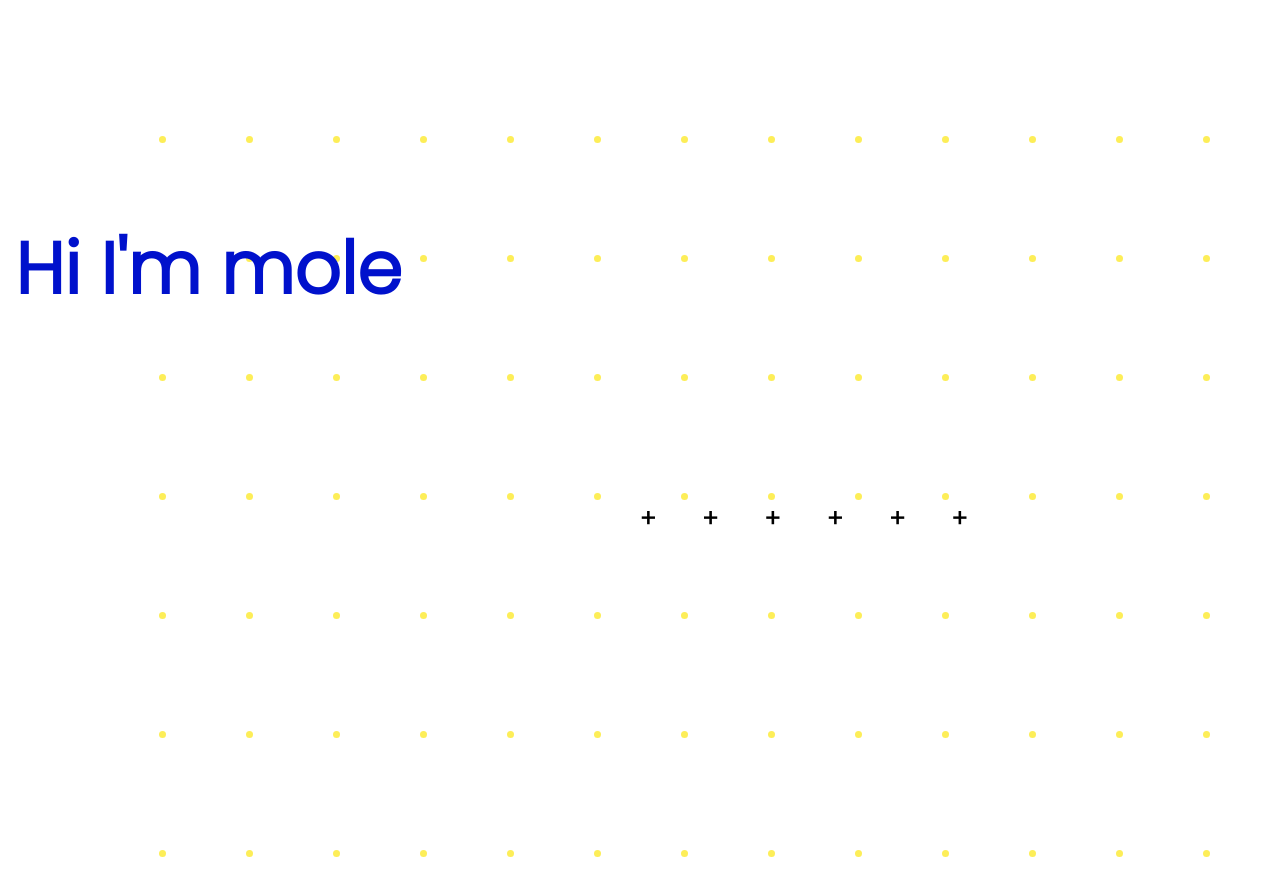
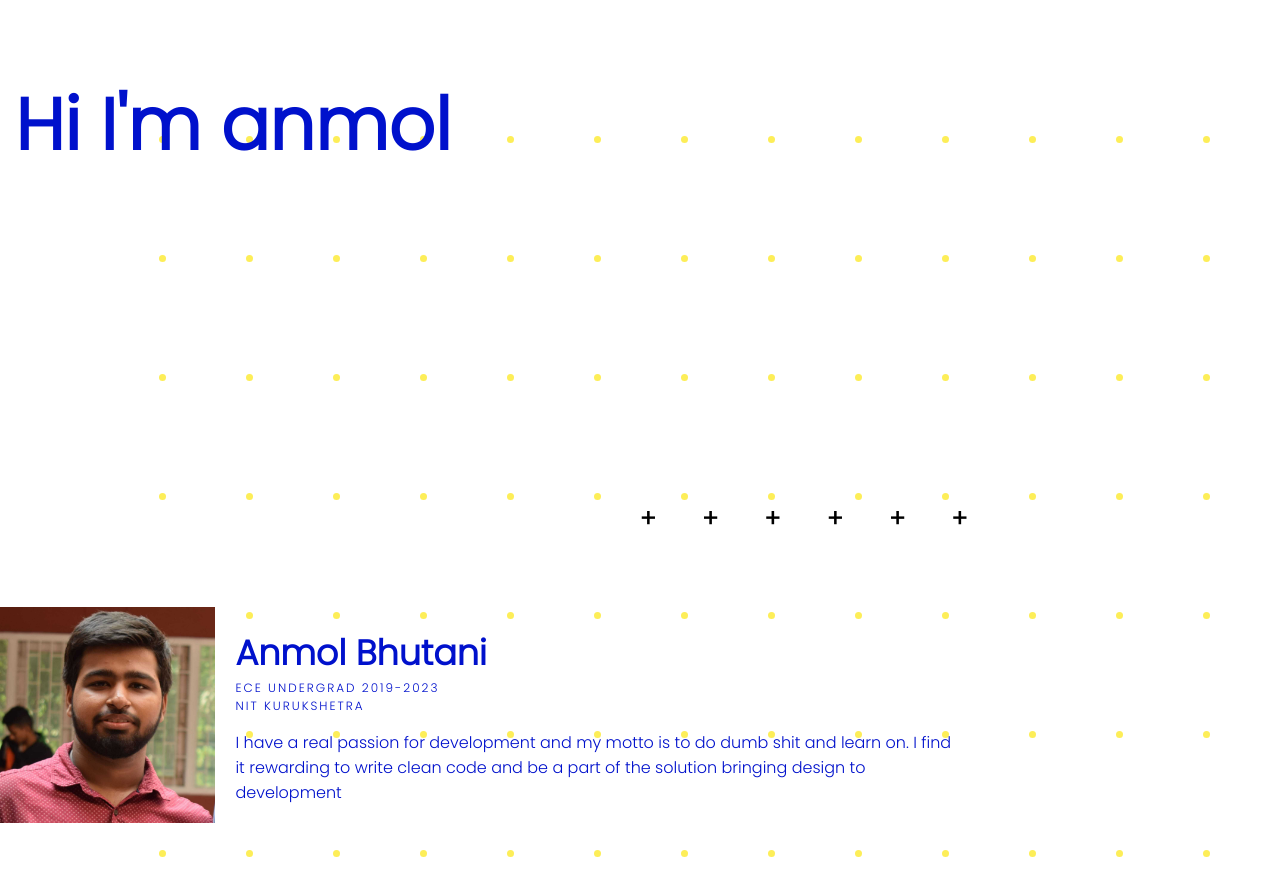
Before and after one commit to hailer24/portfolio, a React (Create React App) app: page / in a window 1280 px wide. Shown: the part 240-1136 px from the top of the page. Before the commit the page ends 909 px from the top, so only its background shows below. Built offline with nearby package versions, Linux system fonts and the light colour scheme; a web font is replaced by a local one.

Commit message:
added brief

```diff
--- a/src/App.js
+++ b/src/App.js
@@ -1,17 +1,18 @@
 import "./App.css";
 import Hero from "./components/hero";
-import Matrix from "./components/matrix";
+import Info from "./components/info";
 import Navbar from "./components/navbar";
-import Plus from "./components/plus";
 
 function App() {
   return (
     <div className="app">
       <div className="spacing"></div>
-      <Plus />
-      <Matrix />
+
       <Navbar />
       <Hero />
+      <div className="spacing"></div>
+      <div className="spacing"></div>
+      <Info />
     </div>
   );
 }
--- a/src/components/hero.js
+++ b/src/components/hero.js
@@ -1,11 +1,31 @@
-import React from "react";
+import React, { useState } from "react";
 import "../styles/home.css";
+import Matrix from "./matrix";
+import Plus from "./plus";
 
 const Hero = () => {
+  // let [name, setName] = useState("anmol");
   return (
     <div className="hero">
+      <Plus />
+      <Matrix />
       <div className="container">
-        <h2>Hi I'm mole</h2>
+        <h2>
+          Hi I'm <span>an</span>mol
+        </h2>
+        <br></br>
+        <div className="addName">
+          {/* {<h2>
+            And you are
+            <input
+              className="nameInput"
+              value={name}
+              onChange={(e) => {
+                setName(e.target.value);
+              }}
+            ></input>}
+            </h2> */}
+        </div>
       </div>
     </div>
   );
--- /dev/null
+++ b/src/components/info.js
@@ -0,0 +1,30 @@
+import React from "react";
+
+const Info = () => {
+  return (
+    <>
+      <div className="info hero">
+        {/* {<h1>A little bit about myself</h1>} */}
+        <div className="wrapper">
+          <div className="img">
+            <img src="assets/profile.jpg" alt="mole" />
+          </div>
+          <div className="heading">
+            <h5 className="hName">Anmol Bhutani</h5>
+            <h6 className="subHeading">
+              ECE undergrad 2019-2023
+              <br /> NIT kurukshetra
+            </h6>
+            <p className="brief">
+              I have a real passion for development and my motto is to do dumb
+              shit and learn on. I find it rewarding to write clean code and be
+              a part of the solution bringing design to development
+            </p>
+          </div>
+        </div>
+      </div>
+    </>
+  );
+};
+
+export default Info;
--- a/src/styles/home.css
+++ b/src/styles/home.css
@@ -2,7 +2,7 @@
   max-width: 1300px;
   margin: auto;
   font-size: 3rem;
-  min-height: 100vh;
+  min-height: 70vh;
   align-items: center;
   display: flex;
   justify-content: center;
@@ -44,3 +44,51 @@
   bottom: 3%;
   left: 50%;
 }
+
+.nameInput {
+  border: none;
+  border-bottom: solid 2px #fdee58;
+}
+.nameInput:focus {
+  border: none;
+  border-bottom: solid 2px #fdee58;
+}
+
+.img {
+  width: 24%;
+}
+.wrapper {
+  display: flex;
+  flex-direction: row;
+}
+.img img {
+  width: 100%;
+}
+
+.hName {
+  padding: 0px;
+  margin: 0px;
+}
+
+.subHeading {
+  margin: 0px;
+  padding: 0px;
+  font-size: 12px;
+}
+.heading {
+  display: flex;
+  margin: 20px;
+  font-size: 42px;
+  flex-direction: column;
+  justify-content: baseline;
+  align-items: flex-start;
+}
+
+.brief {
+  font-size: 16px;
+  width: 70%;
+}
+
+.info {
+  flex-direction: column;
+}
--- a/src/styles/navbar.css
+++ b/src/styles/navbar.css
@@ -7,7 +7,7 @@
   z-index: 1030;
   display: flex;
   align-items: center;
-  padding: 2rem 1rem;
+  padding: 20px 10px;
   flex-flow: row nowrap;
   justify-content: flex-start;
   border-bottom: solid black 1px;
```
Also changed, not shown: public/assets/profile.jpg (added).
